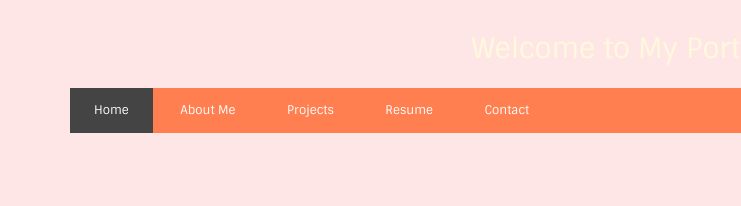
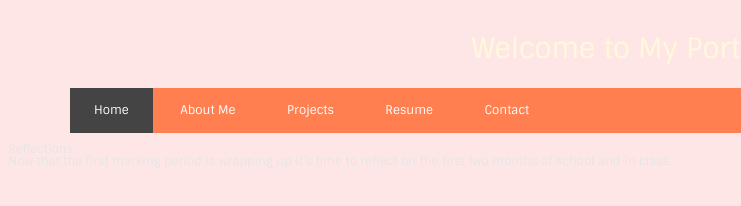
Before and after one commit to erudmila/portfoliounderconstuction, a plain HTML site: page index.html in a window 1280 px wide. Shown: the full height of the page, 0-741 px from the left. Drawn offline with Linux system fonts and the light colour scheme.

Commit message:
Update index.html

```diff
--- a/index.html
+++ b/index.html
@@ -58,6 +58,7 @@
 				</ul>
 			</nav>
 		</div>
-
+<h1>Reflections</h1>
+<p>Now that the first marking period is wrapping up it's time to reflect on the first two months of school and in class.</p>
 
 <script src="script.js"></script>
```
